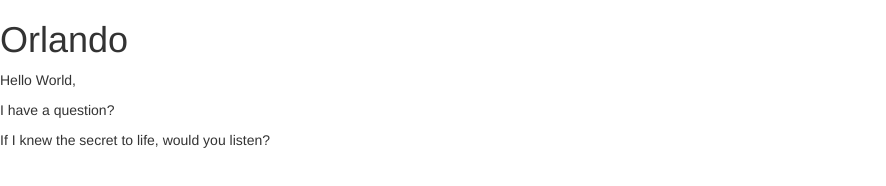
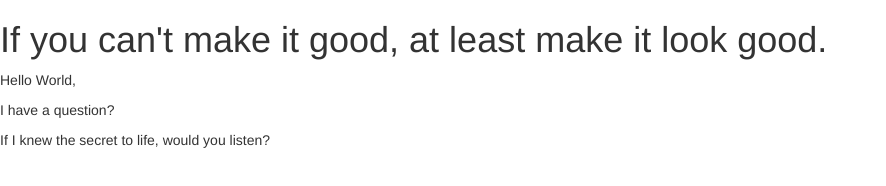
Before and after one commit to orlando831/orlando831.github.io, a plain HTML site: page index.html in a window 1280 px wide. Shown: the whole page, without its empty margins (0-886 px from the left). Drawn offline with nearby package versions, Linux system fonts and the light colour scheme.

Commit message:
Initial commit

```diff
--- a/index.html
+++ b/index.html
@@ -8,7 +8,8 @@
   href="https://maxcdn.bootstrapcdn.com/bootstrap/3.3.4/css/bootstrap.min.css">
 </head>
 <body>
-  <h1>Orlando</h1>
+  <h1>If you can't make it good, at least make it look good.
+</h1>
   <p>Hello World,</p>
   <p>I have a question?</p>
   <p>If I knew the secret to life, would you listen?</p>
```
